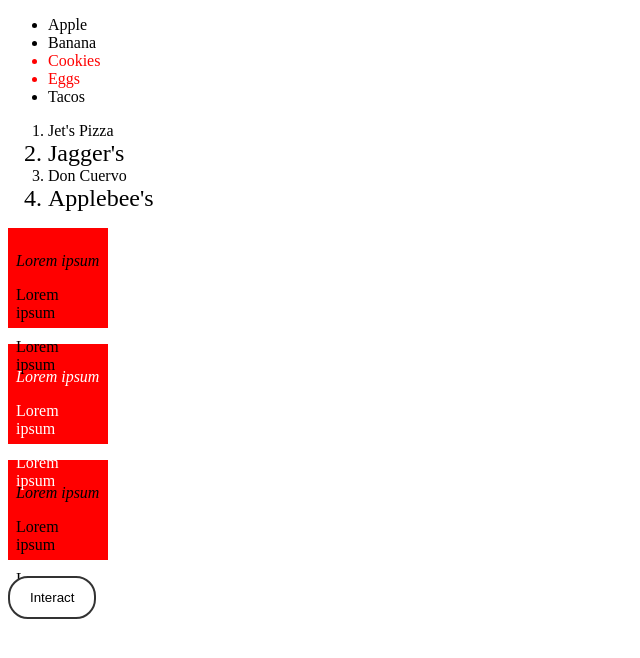
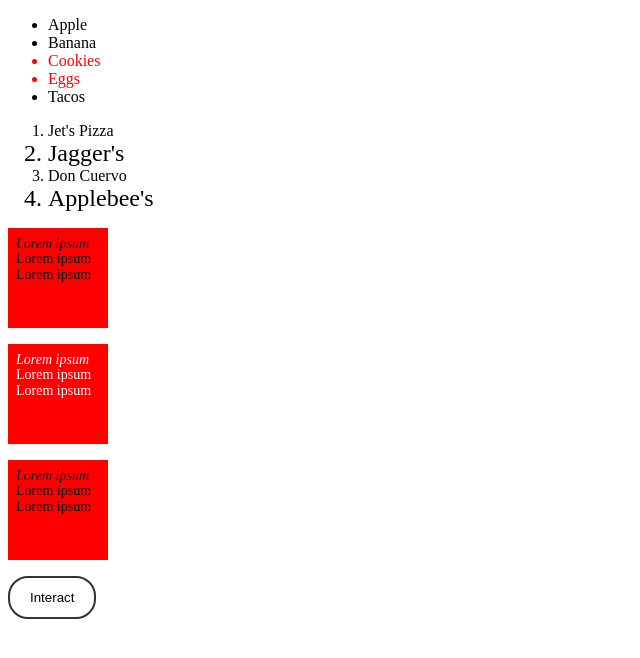
Before and after one commit to martinmw777/CSS-Advanced-Selectors, a plain HTML site: page index.html in a window 1280 px wide. Shown: the whole page, without its empty margins (0-640 px from the left). Drawn offline with Linux system fonts and the light colour scheme.

Commit message:
Update index.html

```diff
--- a/index.html
+++ b/index.html
@@ -22,6 +22,13 @@
       margin: 16px 0;
       padding: 8px;
       box-sizing: border-box;
+      overflow: hidden;
+    }
+
+    body > div p {
+      margin: 0;
+      line-height: 1.1;
+      font-size: 14px;
     }
 
     body > div p:first-child {
```
